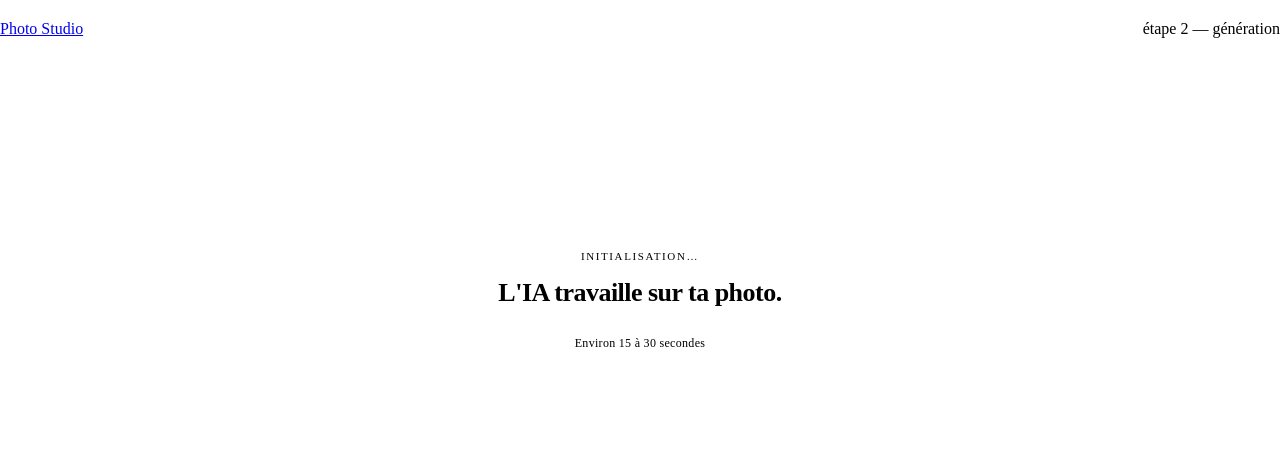
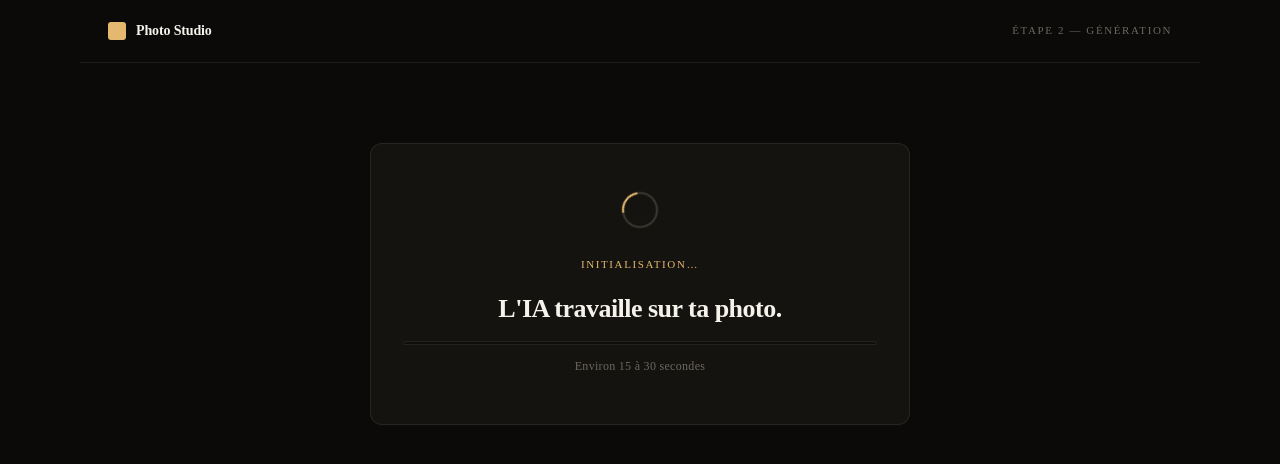
Before and after one commit to NiclawYTB/photo-studio-ai, a Next.js app: page / in a window 1280 px wide. Shown: the top 464 px of the page. Built offline with nearby package versions, Linux system fonts and the light colour scheme.

Commit message:
Update globals.css

```diff
--- a/styles/globals.css
+++ b/styles/globals.css
@@ -1,3 +1,198 @@
+:root {
+  /* Fonds */
+  --bg: #0B0A09;
+  --bg-soft: #110F0D;
+  --bg-card: #15130F;
+  --bg-card-hover: #1E1B16;
+
+  /* Texte */
+  --ink: #F5F2EC;
+  --ink-muted: #9A968C;
+  --ink-faint: #6B6760;
+
+  /* Accent ambré */
+  --accent: #E4B86E;
+  --accent-bright: #F4CC85;
+  --accent-soft: rgba(228, 184, 110, 0.12);
+  --accent-glow: rgba(228, 184, 110, 0.25);
+
+  /* Bordures */
+  --border: rgba(245, 242, 236, 0.08);
+  --border-strong: rgba(245, 242, 236, 0.16);
+  --border-accent: rgba(228, 184, 110, 0.28);
+
+  /* États */
+  --danger: #E15B5B;
+  --success: #6EC79A;
+
+  /* Rayons */
+  --r-sm: 4px;
+  --r: 6px;
+  --r-md: 8px;
+  --r-lg: 12px;
+
+  /* Typo (variables exposées depuis _app.js via next/font) */
+  --font-sans: var(--font-manrope), -apple-system, BlinkMacSystemFont, 'Segoe UI', sans-serif;
+  --font-mono: var(--font-jetbrains-mono), ui-monospace, 'SF Mono', 'Menlo', monospace;
+}
+
 * { box-sizing: border-box; margin: 0; padding: 0; }
-body { -webkit-font-smoothing: antialiased; }
+
+html, body {
+  background: var(--bg);
+  color: var(--ink);
+  font-family: var(--font-sans);
+  font-size: 16px;
+  line-height: 1.55;
+  -webkit-font-smoothing: antialiased;
+  -moz-osx-font-smoothing: grayscale;
+  text-rendering: optimizeLegibility;
+}
+
+body {
+  min-height: 100vh;
+}
+
+a { color: inherit; text-decoration: none; }
+
+button {
+  font-family: inherit;
+  cursor: pointer;
+  border: none;
+  background: none;
+  color: inherit;
+}
+
+input, textarea, select {
+  font-family: inherit;
+  color: inherit;
+}
+
+img { max-width: 100%; height: auto; display: block; }
+
+::selection {
+  background: var(--accent);
+  color: var(--bg);
+}
+
+/* Scrollbar discrète (webkit) */
+::-webkit-scrollbar { width: 10px; height: 10px; }
+::-webkit-scrollbar-track { background: var(--bg); }
+::-webkit-scrollbar-thumb { background: var(--border-strong); border-radius: 5px; }
+::-webkit-scrollbar-thumb:hover { background: var(--ink-faint); }
+
+/* Animations */
 @keyframes spin { to { transform: rotate(360deg); } }
+
+@keyframes fadeUp {
+  from { opacity: 0; transform: translateY(16px); }
+  to { opacity: 1; transform: translateY(0); }
+}
+
+@keyframes fadeIn {
+  from { opacity: 0; }
+  to { opacity: 1; }
+}
+
+@keyframes pulse {
+  0%, 100% { opacity: 1; }
+  50% { opacity: 0.4; }
+}
+
+/* Container & section */
+.container {
+  width: 100%;
+  max-width: 1120px;
+  margin: 0 auto;
+  padding: 0 28px;
+}
+
+.section { padding: 96px 0; }
+.section-sm { padding: 56px 0; }
+
+@media (max-width: 720px) {
+  .container { padding: 0 20px; }
+  .section { padding: 64px 0; }
+}
+
+/* Reveal au scroll */
+.reveal {
+  opacity: 0;
+  transform: translateY(16px);
+  transition: opacity 0.7s ease, transform 0.7s ease;
+}
+.reveal.in {
+  opacity: 1;
+  transform: translateY(0);
+}
+
+/* ============ Composants partagés ============ */
+
+/* Logo (utilisé sur landing, /app, /success) */
+.logo {
+  display: flex;
+  align-items: center;
+  gap: 10px;
+}
+.logo-mark {
+  width: 18px;
+  height: 18px;
+  background: var(--accent);
+  border-radius: 3px;
+  display: inline-block;
+}
+.logo-text {
+  font-size: 14px;
+  font-weight: 600;
+  letter-spacing: -0.01em;
+}
+
+/* Boutons (utilisés partout) */
+.btn {
+  display: inline-flex;
+  align-items: center;
+  justify-content: center;
+  gap: 6px;
+  padding: 11px 22px;
+  border-radius: var(--r);
+  font-size: 14px;
+  font-weight: 500;
+  font-family: inherit;
+  transition: all 0.15s ease;
+  border: 1px solid transparent;
+  cursor: pointer;
+  text-align: center;
+}
+.btn-primary {
+  background: var(--ink);
+  color: var(--bg);
+}
+.btn-primary:hover:not(.btn-disabled) {
+  background: var(--accent);
+  transform: translateY(-1px);
+}
+.btn-ghost {
+  background: transparent;
+  color: var(--ink);
+  border-color: var(--border-strong);
+}
+.btn-ghost:hover {
+  background: var(--bg-card);
+  border-color: var(--ink-faint);
+}
+.btn-block { width: 100%; padding: 14px 22px; }
+.btn-lg { padding: 14px 28px; font-size: 15px; }
+.btn-disabled {
+  opacity: 0.4;
+  cursor: not-allowed;
+  pointer-events: none;
+}
+
+/* Indicateur d'étape (haut des pages /app et /success) */
+.step-mono {
+  font-family: var(--font-mono);
+  font-size: 11px;
+  color: var(--ink-faint);
+  letter-spacing: 1.6px;
+  text-transform: uppercase;
+}
```
